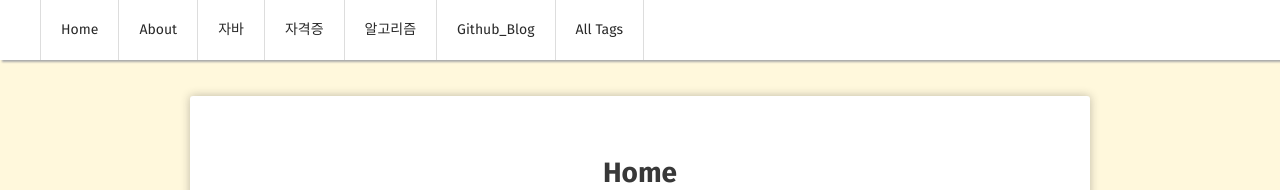
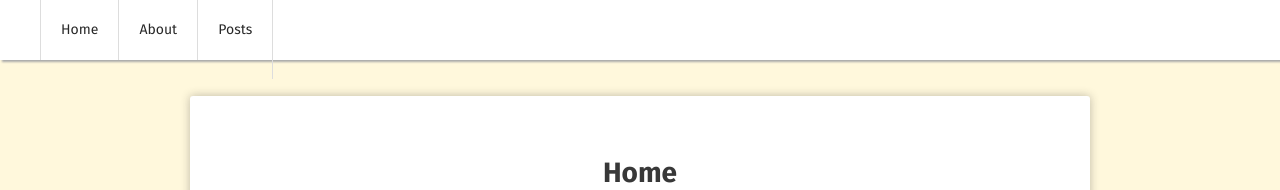
Before and after one commit to choiwono/choiwono.github.io, a Jekyll site: the page built from index.html, in a window 1280 px wide. Shown: the top 190 px of the page. Built offline with Jekyll 4.4.1, drawn with Linux system fonts in a browser that asks for light colours; some web fonts are replaced.

Commit message:
update_blog_nav
네비게이션 수정중

```diff
--- a/_includes/nav.html
+++ b/_includes/nav.html
@@ -7,12 +7,15 @@
             <li>
                 <a href="{{ site.url }}/about">About</a>
             </li>
-            <ul>
+            <li>
+                <a href="{{ site.url }}/posts">Posts</a><i class="fa fa-caret-down"></i>
+            </li>
+            <div class="dropdown-content">
                 <li><a href="{{ site.url }}/java/">자바</a></li>
                 <li><a href="{{ site.url }}/certificate/">자격증</a></li>
                 <li><a href="{{ site.url }}/algo/">알고리즘</a></li>
-                <li><a href="{{ site.url }}/Github_Blog/">Github_Blog</a></li>
+                <li><a href="{{ site.url }}/Github_Blog/">ver 1.0</a></li>
                 <li><a href="{{ site.url }}/tags/">All Tags</a></li>
-            </ul>
+            </div>
         </ul><!-- /.dl-menu -->
 	</nav><!-- /.dl-menuwrapper -->
--- a/_sass/nav.scss
+++ b/_sass/nav.scss
@@ -52,6 +52,9 @@
 			0 20px 0 $white;
 	}
 	button.dl-active {
+		display: none;
+	}
+	.dropdown-content {
 		display: none;
 	}
 	ul {
```
